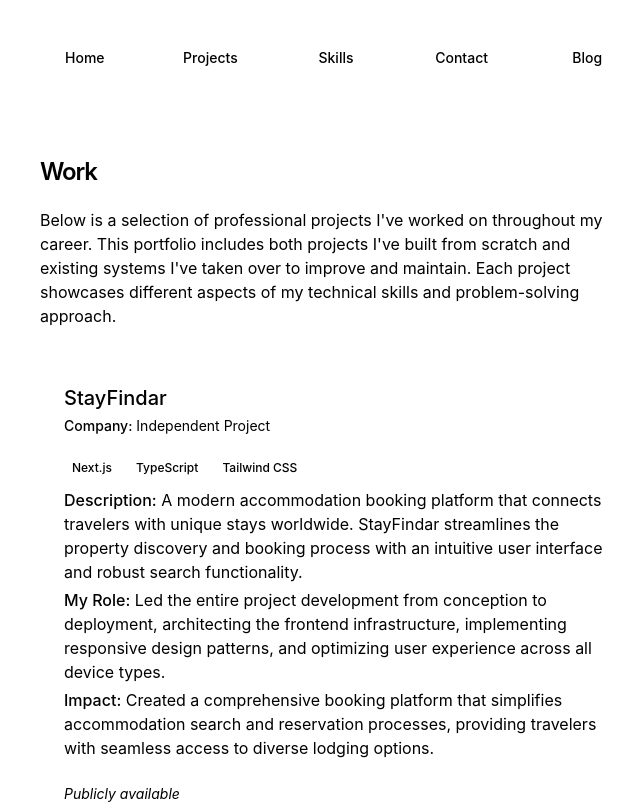
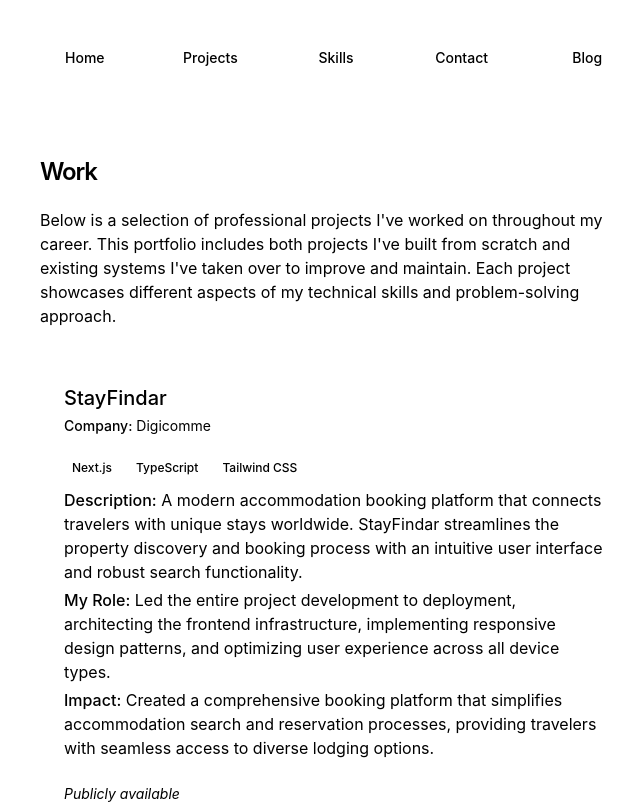
Before and after one commit to laurentcodes/laurent-portfolio-minimal, a Next.js app: page /work in a window 1280 px wide. Shown: the top 804 px of the page, without its empty margins (304-944 px from the left). Built offline with nearby package versions, Linux system fonts and the light colour scheme.

Commit message:
Update StayFindar project details with company and role refinement
Co-authored-by: stlaurentcodes <stlaurentcodes@gmail.com>

```diff
--- a/app/work/page.tsx
+++ b/app/work/page.tsx
@@ -14,11 +14,11 @@ export function generateMetadata() {
 const workExperience = [
 	{
 		project: 'StayFindar',
-		company: 'Independent Project',
+		company: 'Digicomme',
 		techStack: ['Next.js', 'TypeScript', 'Tailwind CSS'],
 		description:
 			'A modern accommodation booking platform that connects travelers with unique stays worldwide. StayFindar streamlines the property discovery and booking process with an intuitive user interface and robust search functionality.',
-		role: 'Led the entire project development from conception to deployment, architecting the frontend infrastructure, implementing responsive design patterns, and optimizing user experience across all device types.',
+		role: 'Led the entire project development to deployment, architecting the frontend infrastructure, implementing responsive design patterns, and optimizing user experience across all device types.',
 		impact:
 			'Created a comprehensive booking platform that simplifies accommodation search and reservation processes, providing travelers with seamless access to diverse lodging options.',
 		access: 'Publicly available',
```
